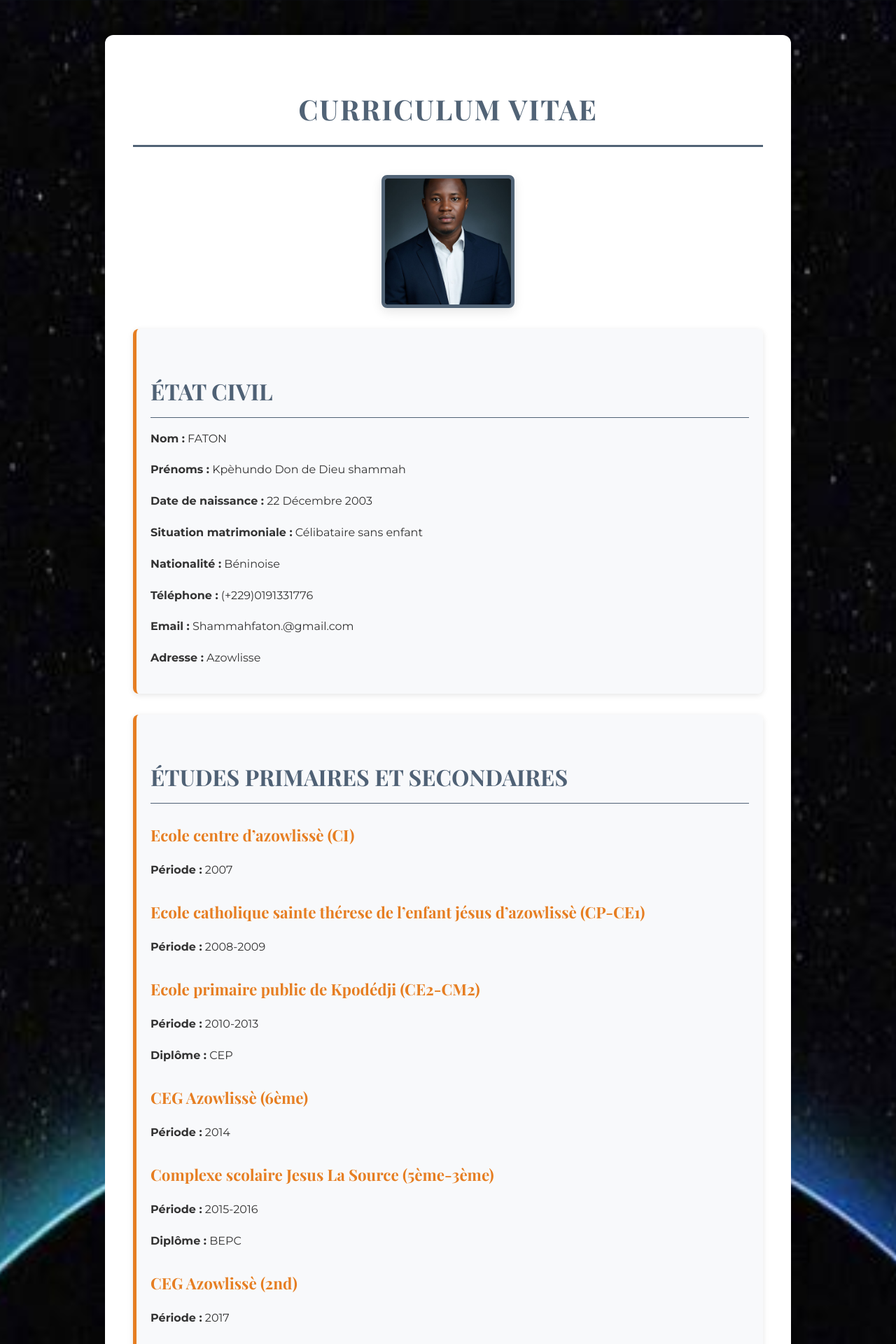
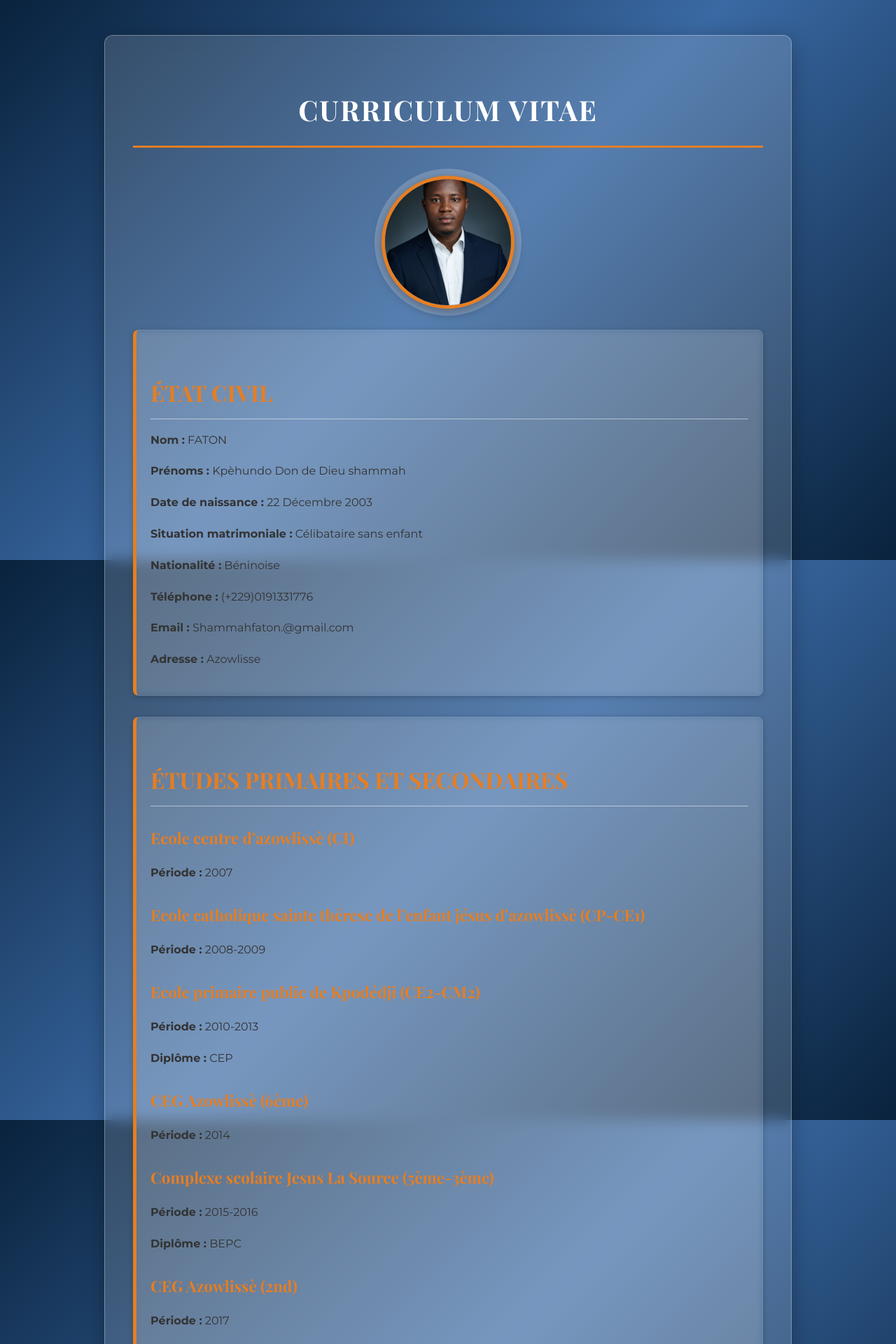
Before and after one commit to shammahfaton229-cpu/mon-cv-web-faton., a Flask app: page / in a window 1280 px wide. Shown: the top 1920 px of the page at 70% size. Run offline with Flask 3, Linux system fonts and the light colour scheme.

Commit message:
FEAT: Applied full Glassmorphism design to the CV page

```diff
--- a/static/css/style.css
+++ b/static/css/style.css
@@ -14,11 +14,12 @@ body {
     font-family: 'Montserrat', sans-serif;
     line-height: 1.8;
     margin: 0;
-    /* Mise à jour du chemin d'accès pour l'image de fond (si elle est utilisée) */
-    background-image: url('../img/fond.jpg');
+
+    /* MODIFICATION POUR LE GLASSPMORHISM: Fond texturé/dégradé */
+    background: linear-gradient(135deg, #09223D, #3A69A3, #09223D);
     background-size: cover;
-    background-position: center;
-    background-color: var(--secondary-color);
+    background-attachment: fixed; /* Fixe le fond pour que le flou soit plus visible en scrollant */
+
     color: var(--text-color);
     display: flex;
     justify-content: center;
@@ -30,10 +31,16 @@ body {
 
 /* Conteneur principal du CV pour une apparence "carte" */
 .cv-container {
-    background-color: white;
+    /* PROPRIÉTÉS GLASSMORPHISM */
+    background-color: rgba(255, 255, 255, 0.15); /* Transparence légère */
+    backdrop-filter: blur(10px); /* L'effet de verre dépoli */
+    -webkit-backdrop-filter: blur(10px);
+    border: 1px solid rgba(255, 255, 255, 0.3); /* Bordure subtile */
+    box-shadow: 0 8px 32px 0 rgba(0, 0, 0, 0.3); /* Ombre pour la profondeur */
+    /* FIN GLASSMORPHISM */
+
     padding: 40px;
     border-radius: 12px;
-    box-shadow: 0 10px 30px var(--shadow-light);
     max-width: 900px;
     width: 100%;
     margin: 20px;
@@ -42,7 +49,7 @@ body {
 /* Styles des titres */
 h1, h2, h3 {
     font-family: 'Playfair Display', serif;
-    color: var(--heading-color);
+    color: #fff; /* Titres en blanc pour contraster avec le Glassmorphism */
     margin-top: 30px;
     margin-bottom: 15px;
 }
@@ -50,18 +57,18 @@ h1, h2, h3 {
 h1 {
     font-size: 2.5em;
     text-align: center;
-    color: var(--primary-color);
+    color: #fff;
     text-transform: uppercase;
     letter-spacing: 2px;
-    border-bottom: 3px solid var(--primary-color);
+    border-bottom: 3px solid var(--accent-color); /* Utilise l'accent pour la séparation */
     padding-bottom: 15px;
     margin-bottom: 40px;
 }
 
 h2 {
     font-size: 2em;
-    color: var(--primary-color);
-    border-bottom: 1px solid var(--primary-color);
+    color: var(--accent-color);
+    border-bottom: 1px solid rgba(255, 255, 255, 0.5); /* Séparation blanche et transparente */
     padding-bottom: 8px;
     margin-top: 40px;
 }
@@ -76,10 +83,16 @@ h3 {
 .section {
     margin-bottom: 30px;
     padding: 20px;
-    background-color: var(--secondary-color);
+
+    /* GLASSMORPHISM LÉGER SUR LES SECTIONS */
+    background-color: rgba(255, 255, 255, 0.05); /* Plus transparent que le conteneur principal */
+    backdrop-filter: blur(5px);
+    -webkit-backdrop-filter: blur(5px);
+    border: 1px solid rgba(255, 255, 255, 0.1);
+
     border-left: 5px solid var(--accent-color);
     border-radius: 8px;
-    box-shadow: 0 2px 8px var(--shadow-light);
+    box-shadow: 0 2px 8px rgba(0, 0, 0, 0.2);
 }
 
 /* Styles des listes de compétences */
@@ -89,7 +102,7 @@ ul {
 }
 
 ul li {
-    background-color: #fff;
+    background-color: rgba(255, 255, 255, 0.9); /* Rendre le texte plus lisible ici */
     margin-bottom: 10px;
     padding: 12px 15px;
     border-left: 4px solid var(--primary-color);
@@ -101,9 +114,9 @@ ul li {
 .profile-img {
     display: block;
     margin: 20px auto 30px auto;
-    border-radius: 8px;
-    border: 5px solid var(--primary-color);
-    box-shadow: 0 5px 15px var(--shadow-light);
+    border-radius: 50%; /* Image ronde pour un look moderne */
+    border: 5px solid var(--accent-color);
+    box-shadow: 0 0 0 10px rgba(255, 255, 255, 0.2), 0 5px 15px rgba(0, 0, 0, 0.5);
     width: 180px;
     height: 180px;
     object-fit: cover;
@@ -115,12 +128,13 @@ ul li {
     transform: scale(1.05);
 }
 
-/* Formulaire de contact */
+/* Formulaire de contact (Ajusté pour la transparence) */
 .contact-form {
-    background-color: var(--secondary-color);
+    background-color: rgba(255, 255, 255, 0.2);
+    backdrop-filter: blur(3px);
     padding: 30px;
     border-radius: 10px;
-    box-shadow: 0 5px 15px var(--shadow-light);
+    box-shadow: 0 5px 15px rgba(0, 0, 0, 0.3);
     margin-top: 40px;
 }
 
@@ -128,7 +142,7 @@ ul li {
     display: block;
     margin-bottom: 8px;
     font-weight: 700;
-    color: var(--primary-color);
+    color: #fff; /* Labels en blanc */
 }
 
 .contact-form input[type="text"],
@@ -142,6 +156,7 @@ ul li {
     border-radius: 5px;
     font-family: 'Montserrat', sans-serif;
     font-size: 1em;
+    background-color: rgba(255, 255, 255, 0.8); /* Fond du champ semi-transparent */
 }
 
 .contact-form button {
@@ -157,10 +172,10 @@ ul li {
 }
 
 .contact-form button:hover {
-    background-color: #004085;
+    background-color: var(--accent-color); /* Changement de couleur au survol */
 }
 
-/* Styles pour la modale (lightbox) */
+/* Styles pour la modale (lightbox) - Pas de changement majeur */
 .modal {
     display: none;
     position: fixed;
@@ -227,5 +242,5 @@ ul li {
 }
 
 .jotform-button:hover {
-    background-color: #004085;
+    background-color: var(--accent-color); /* S'harmonise avec le nouveau look */
 }
```
